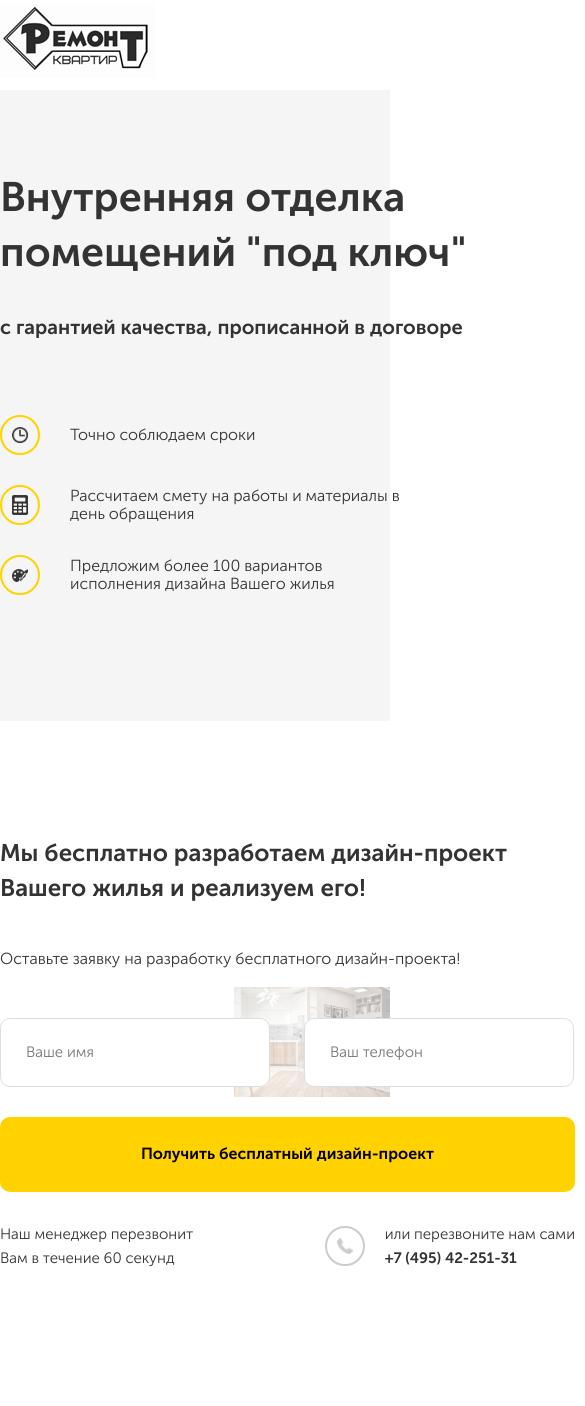
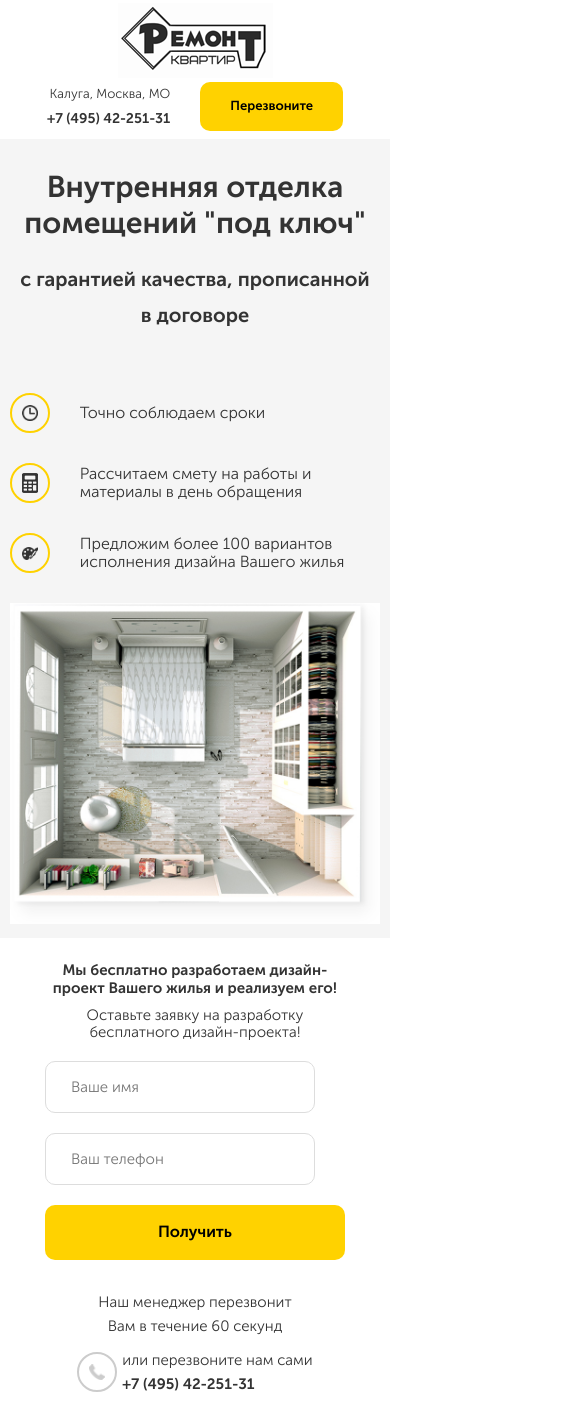
Before and after one commit to ihar4/practic, a plain HTML site: page index.html in a window 390 px wide. Shown: the part 5-1411 px from the top of the page, 585 px wide, since content can reach past the window. Before the commit the page ends 1369 px from the top, so only its background shows below. Drawn offline with Linux system fonts and the light colour scheme.

Commit message:
Адаптировали сайт под устройства разных размеров

```diff
--- a/index.html
+++ b/index.html
@@ -8,6 +8,7 @@
  <link rel="stylesheet" href="css/style.css">
 </head>
 <body>
+
  <header class="header">
   <div class="container header-wrap">
    <div class="header-logo">
@@ -19,7 +20,7 @@
      <a class="header-text__phone" href="tel=+74954225131">+7 (495) 42-251-31</a>
     </div>
     <div class="header-text__button">
-     <button class="button">Перезвоните мне</button>
+     <button class="button">Перезвоните <span class="hidden-xs">мне</span></button>
     </div>
    </div>
   </div>
@@ -31,7 +32,7 @@
     <div class="main-text">
      <h1 class="main-text__title">
       Внутренняя отделка помещений "под ключ"
-      <span>с гарантией качества, прописанной в договоре</span>
+      <span>с гарантией качества, прописанной в&nbsp;договоре</span>
      </h1>
      <div class="main-advantages">
       <div class="main-advantages__item">
@@ -69,7 +70,7 @@
    <form action="#">
     <input type="text" class="input input-name form__input" placeholder="Ваше имя">
     <input type="tel" pattern="+7-[0-9]{3}-[0-9]{2}-[0-9]{2}-[0-9]{3}" class="input input-tel form__input" placeholder="Ваш телефон">
-    <button type="submit" class="button form__button">Получить бесплатный дизайн-проект</button>
+    <button type="submit" class="button form__button">Получить <span class="hidden-xss">бесплатный дизайн-проект</span></button>
    </form>
   </div>
  <div class="callback">
--- a/sass/_feedback.sass
+++ b/sass/_feedback.sass
@@ -1,8 +1,18 @@
 .feedback
  padding: 94px 0
- background: url('../img/feedback/feedback-bg.jpg') no-repeat
-  size: 40%
-  position: center right
+ background: url('../img/feedback/feedback-bg.jpg') no-repeat center left 845px
+ background-size: contain
+ position: relative
+ z-index: 1
+ &:before
+  content: ''
+  left: 0
+  top: 0
+  width: 60%
+  height: 100%
+  background-color: #ffffff
+  position: absolute
+  z-index: -1
 
 .form
  max-width: 575px
--- /dev/null
+++ b/sass/_media.sass
@@ -0,0 +1,70 @@
+@media (max-width: 1200px)
+ .container
+  width: 970px
+
+@media (max-width: 992px)
+ .container
+  width: 767px
+ .main
+  &-text
+   &__title
+    font-size: 30px
+    line-height: 36px
+ .feedback
+  background: #fff
+
+@media (max-width: 768px)
+ .hidden-xs
+  display: none
+ .container
+  width: 95%
+ .main
+  &-wrap
+   flex-direction: column
+  &-text
+   max-width: 400px
+   margin: auto
+   &__title
+    text-align: center
+
+@media (max-width: 576px)
+ .main
+  padding: 10px 0
+ .feedback
+  padding: 10px 0
+ .hidden-xss
+  display: none
+ .header
+  &-wrap
+   flex-direction: column
+  &-text
+   &__phone
+    font-size: 14px
+ .container
+  width: 95%
+ .form
+  max-width: 300px
+  margin: auto
+  text-align: center
+  &__button
+   padding: 18px
+  &__input
+   display: block
+   margin: 20px 0
+   height: 20px
+   width: 90%
+  &__title
+   font-size: 15px
+   line-height: 18px
+   margin-bottom: 10px
+  &__subtitle
+   font-size: 15px
+   margin-bottom: 10px
+ .callback
+  flex-direction: column
+  margin: auto
+  &__text
+   text-align: center
+   padding-bottom: 10px
+  &__img
+   margin-right: 5px
--- a/sass/style.sass
+++ b/sass/style.sass
@@ -20,3 +20,5 @@ body
 
 img
  max-width: 100%
+
+@import 'media'
```
Also changed, not shown: css/style.css, robots.txt (added), 1 other file.
